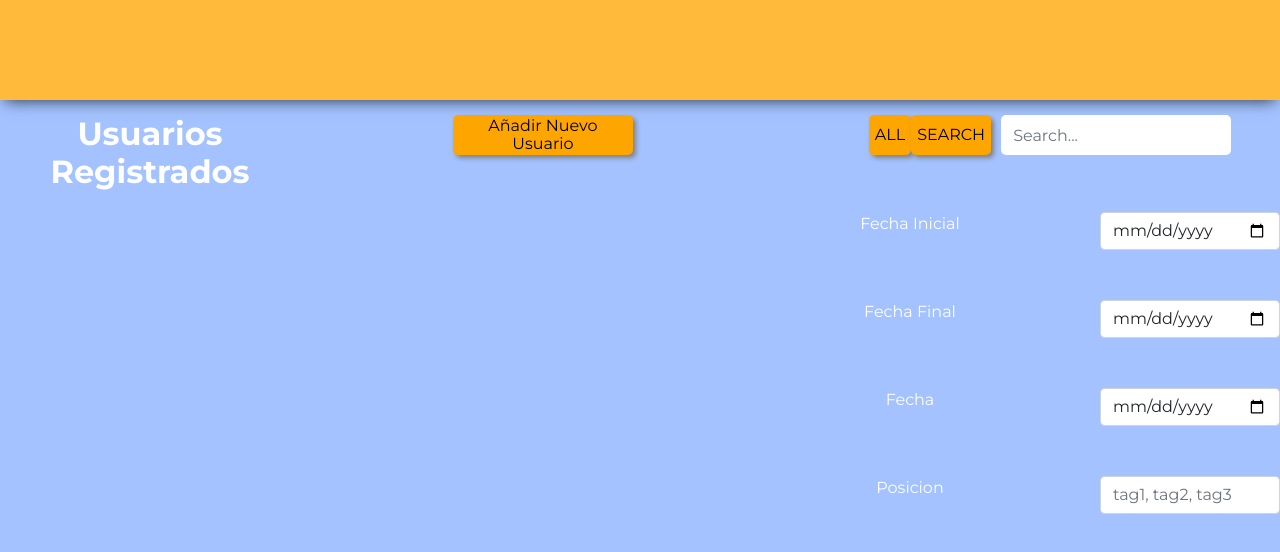
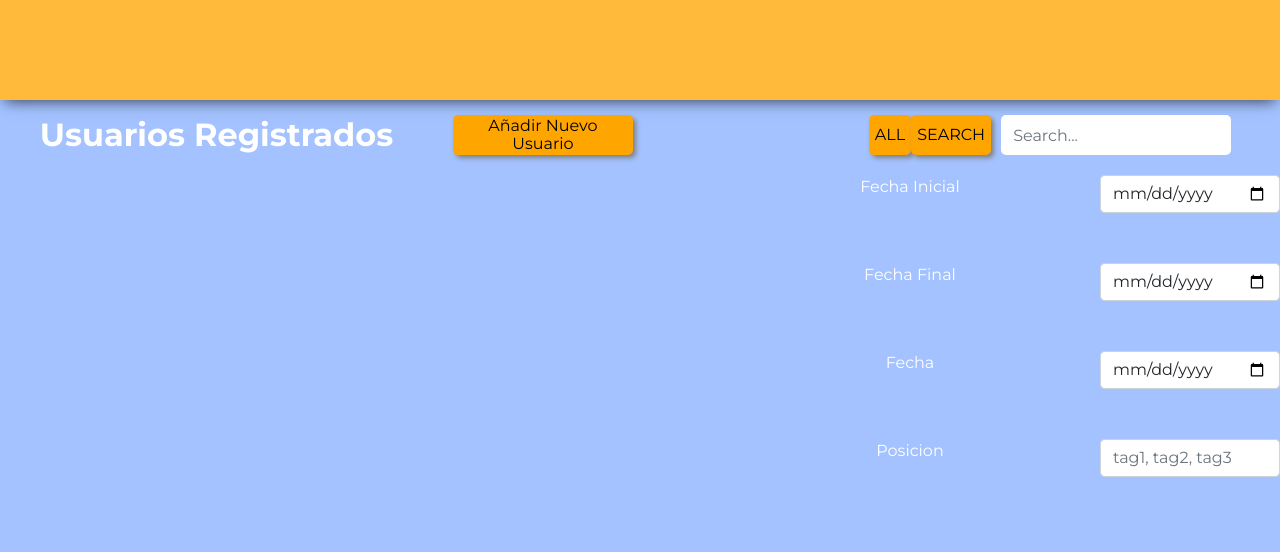
Before and after one commit to Eduardnol/Database-Front, a Vue app: page / in a window 1280 px wide. Shown: the top 552 px of the page. Built offline with nearby package versions, Linux system fonts and the light colour scheme.

Commit message:
Registered users now shown in a single line

```diff
--- a/src/pages/home/AllUsers.vue
+++ b/src/pages/home/AllUsers.vue
@@ -92,7 +92,7 @@ body {
 }
 h2 {
   font-weight: bold;
-  max-width: 300px;
+  max-width: 600px;
   margin: 0px;
   align-self: center;
 }
```
